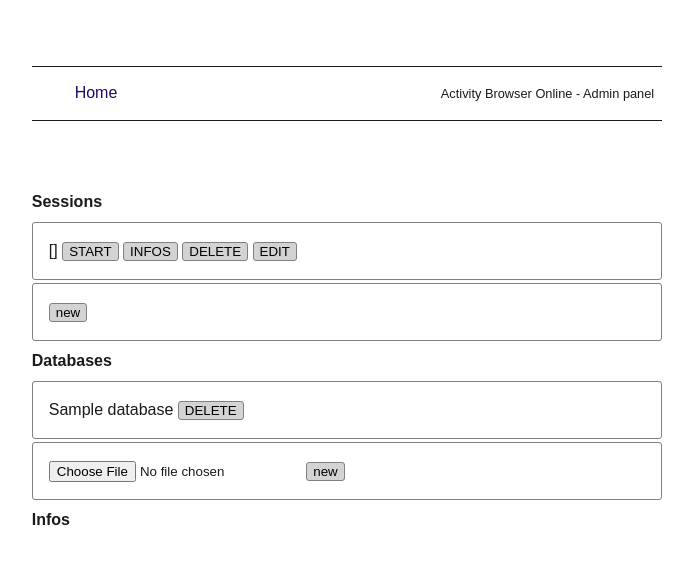
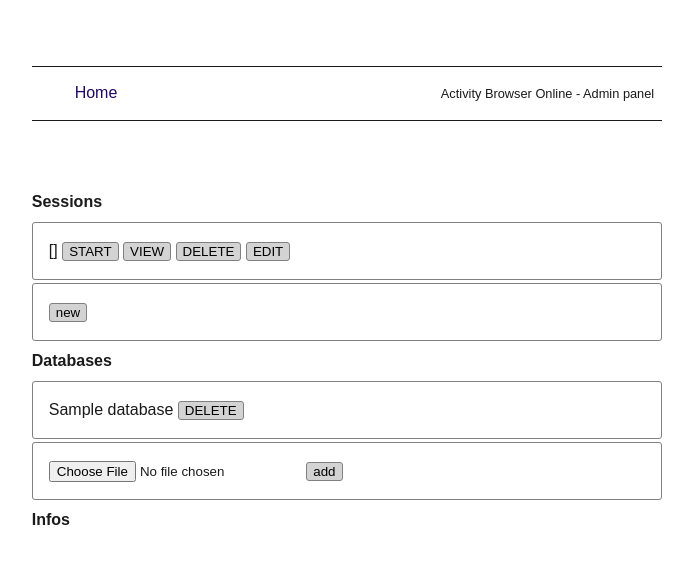
Before and after one commit to Pan6ora/ab-online-admin, a Flask app: template templates/home.html in a window 1280 px wide. Shown: the top 564 px of the page, without its empty margins (293-986 px from the left). Run offline with Flask 3, Linux system fonts and the light colour scheme; the template is opened without the code that fills it: most values are stand-ins (such as "Sample title", 1, 10 or a date in 2020); parts of the project's set-up code (start-up, migrations or seed data) failed here and were passed over.

Commit message:
Change: change some buttons name

```diff
--- a/templates/home.html
+++ b/templates/home.html
@@ -14,7 +14,7 @@
     >
       {% if session in running %} STOP {% else %} START {% endif %}
     </button>
-    <button type="button" onclick="show_infos('{{ session }}')">INFOS</button>
+    <button type="button" onclick="show_infos('{{ session }}')">VIEW</button>
     <button
       type="submit"
       name="action"
@@ -55,7 +55,7 @@
   {% endfor %}
   <form action="/" method="post" enctype=multipart/form-data>
     <input type="file" name="new_database" />
-    <button type="submit" name="action" value="new_database">new</button>
+    <button type="submit" name="action" value="new_database">add</button>
   </form>
   <h1>Infos</h1>
   <pre id="infos"></pre>
```
